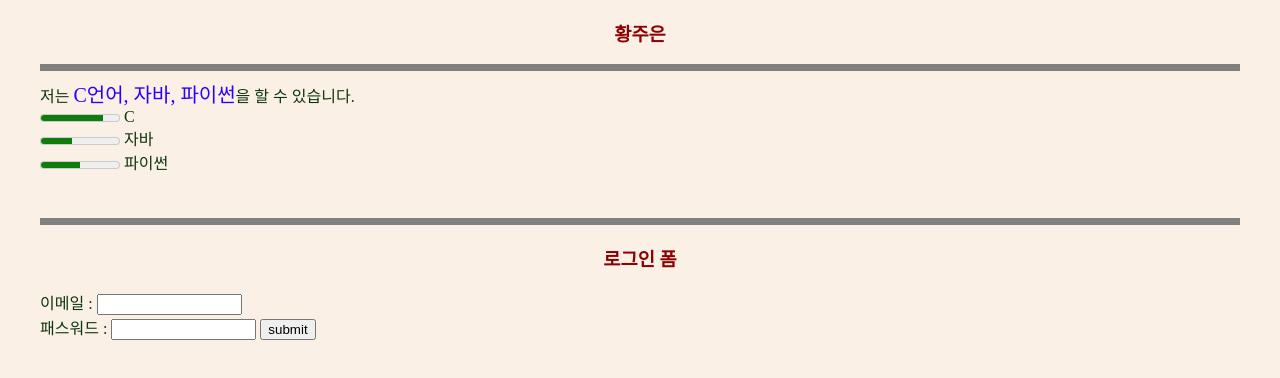
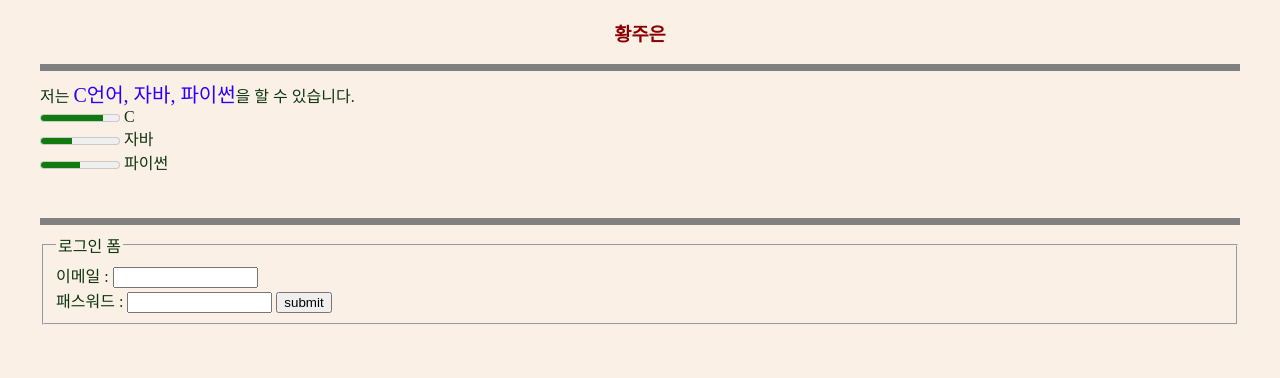
Before and after one commit to gazzaco/webprogramming, a plain HTML site: page 0917/index.html in a window 1280 px wide. Drawn offline with Linux system fonts and the light colour scheme.

Commit message:
Add files via upload

```diff
--- a/0917/index.html
+++ b/0917/index.html
@@ -24,10 +24,15 @@
 <meter value="50" max="100">50%</meter> 파이썬
 <br><br><br>
 <hr>
-<h3>로그인 폼</h3>
-이메일 : <input type = "text" size="15" value=""><br>
-패스워드 : <input type = "password" size="15" value="">
+<form>
+    <fieldset>
+        <legend>로그인 폼</legend>
+        이메일 : <input type = "text" size="15" value=""><br>
+        패스워드 : <input type = "password" size="15" value="">
+
 <input type = "submit" value = "submit">
+    </fieldset>
+</form>
 
 
 </body>
```
